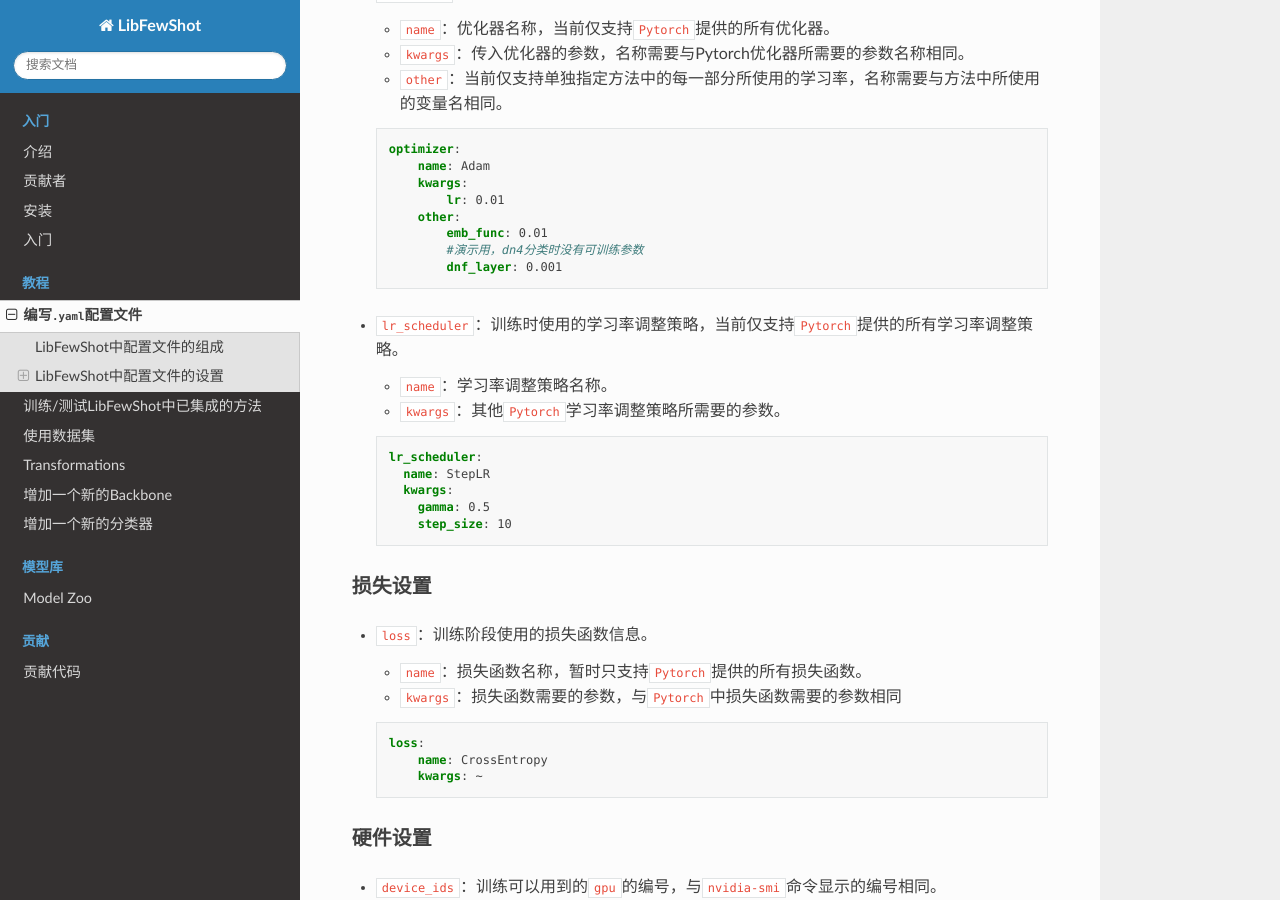
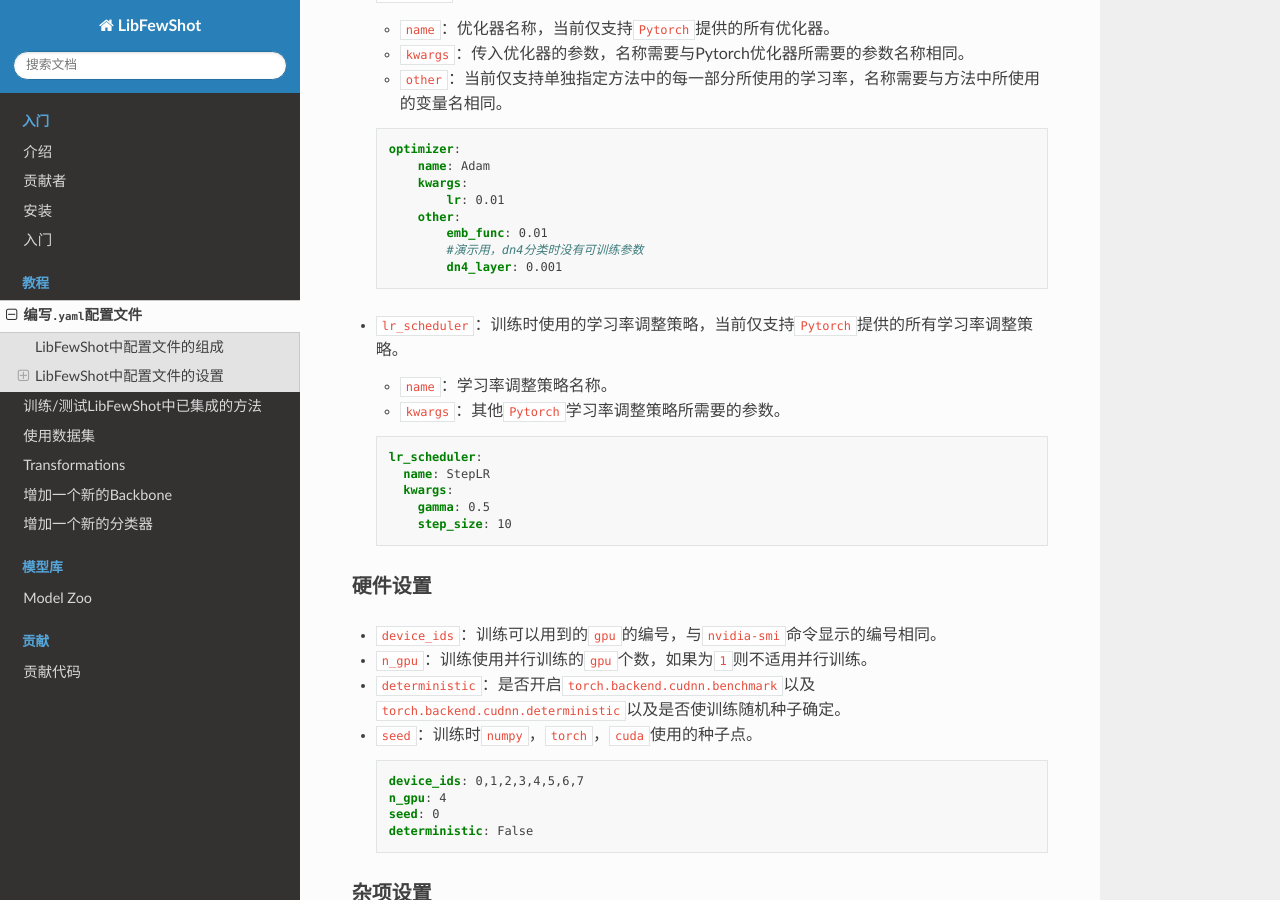
Before and after one commit to RL-VIG/LibFewShot, a Sphinx documentation site: the page built from docs/tutorials/t0-write_a_config_yaml.md, in a window 1280 px wide and 900 px high, scrolled down 2972 px. Built offline with Sphinx 7.4.7 and the Read the Docs theme 2.0.0, drawn with Linux system fonts in a browser that asks for light colours.

````diff
--- a/docs/tutorials/t0-write_a_config_yaml.md
+++ b/docs/tutorials/t0-write_a_config_yaml.md
@@ -143,7 +143,7 @@ LibFewSHot的配置文件采用了yaml格式的文件，同时也支持从命令
       other:
           emb_func: 0.01
           #演示用，dn4分类时没有可训练参数
-          dnf_layer: 0.001
+          dn4_layer: 0.001
   ```
 
 + `lr_scheduler`：训练时使用的学习率调整策略，当前仅支持`Pytorch`提供的所有学习率调整策略。
@@ -156,18 +156,6 @@ LibFewSHot的配置文件采用了yaml格式的文件，同时也支持从命令
     kwargs:
       gamma: 0.5
       step_size: 10
-  ```
-
-### 损失设置
-
-+ `loss`：训练阶段使用的损失函数信息。
-  + `name`：损失函数名称，暂时只支持`Pytorch`提供的所有损失函数。
-  + `kwargs`：损失函数需要的参数，与`Pytorch`中损失函数需要的参数相同
-
-  ```yaml
-  loss:
-      name: CrossEntropy
-      kwargs: ~
   ```
 
 ### 硬件设置
````
Also changed, not shown: docs/tutorials/t5-add_a_new_classifier.md (+3 -3 lines).
